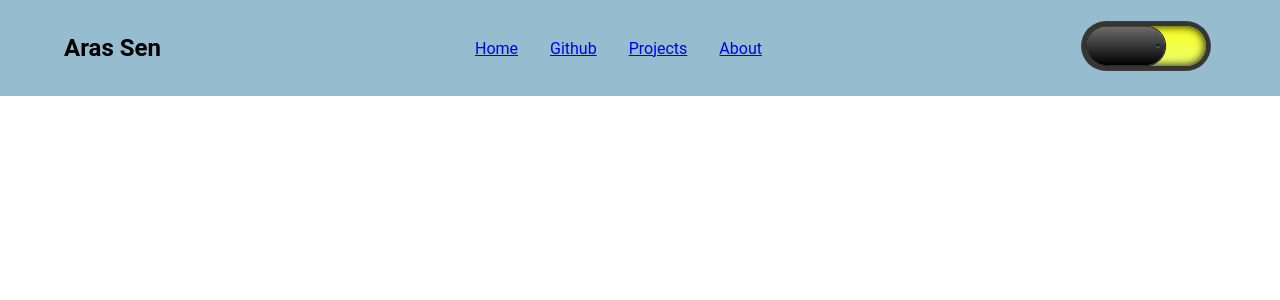
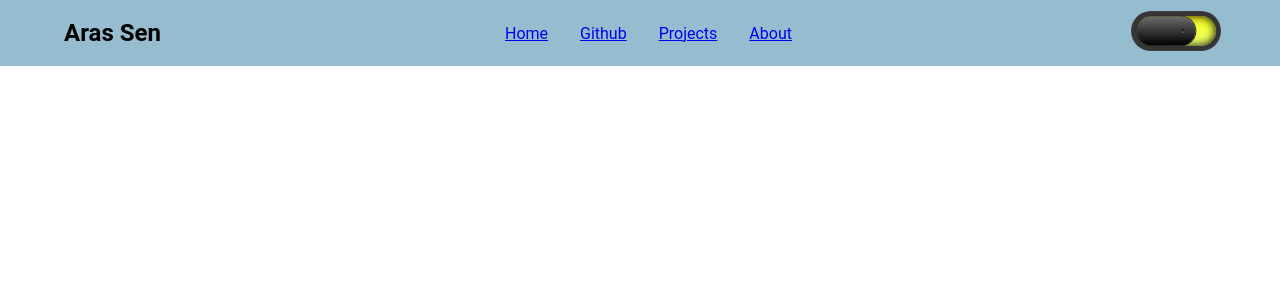
Before and after one commit to codecygen/043_React-Portfolio_Project, a React (Create React App) app: page / in a window 1280 px wide. Shown: the top 300 px of the page. Built offline with nearby package versions, Linux system fonts and the light colour scheme.

Commit message:
toggle switch size fixed

```diff
--- a/src/components/Buttons/ToggleSwitch.module.css
+++ b/src/components/Buttons/ToggleSwitch.module.css
@@ -3,19 +3,22 @@
 }
 
 input[type="checkbox"] {
-  margin: 10px;
+  margin: 0;
   position: relative;
-  width: 120px;
-  height: 40px;
+  /* width: 120px; */
+  width: 80px;
+  /* height: 40px; */
+  height: 30px;
   -webkit-appearance: none;
   background: linear-gradient(0deg, hsl(69, 100%, 72%), #fbff1e);
   outline: none;
-  border-radius: 20px;
+  /* border-radius: 20px; */
+  border-radius: 15px;
   box-shadow: 0 0 0 4px #353535, 0 0 0 5px #3e3e3e, inset 0 0 10px rgba(0,0,0,1);
 }
 
 input:checked[type="checkbox"]:nth-of-type(1) {
-  background: linear-gradient(0deg, hsl(69, 100%, 72%), #fbff1e);
+  background: linear-gradient(0deg, hsl(120, 1%, 23%), #5f5f58);
   box-shadow: 0 0 0 4px #353535, 0 0 0 5px #3e3e3e, inset 0 0 10px rgba(0,0,0,1);
 }
 
@@ -24,24 +27,28 @@ input[type="checkbox"]:before {
   position:absolute;
   top:0;
   left:0;
-  width:80px;
-  height:40px;
+  /* width:80px; */
+  width:60px;
+  /* height:40px; */
+  height:30px;
   background: linear-gradient(0deg, #000, #6b6b6b);
-  border-radius: 20px;
+  /* border-radius: 20px; */
+  border-radius: 15px;
   box-shadow: 0 0 0 1px #232323;
   transform: scale(.98,.96);
   transition:.5s;
 }
 
 input:checked[type="checkbox"]:before {
-  left:40px;
+  /* left:40px; */
+  left:20px;
 }
 
 input[type="checkbox"]:after{
   content:'';
   position:absolute;
   top:calc(50% - 2px);
-  left:70px;
+  left:45px;
   width:4px;
   height:4px;
   background: linear-gradient(0deg, #6b6b6b, #000);
@@ -50,5 +57,6 @@ input[type="checkbox"]:after{
 }
 
 input:checked[type="checkbox"]:after {
-  left:110px;
+  /* left:110px; */
+  left:65px;
 }
```
